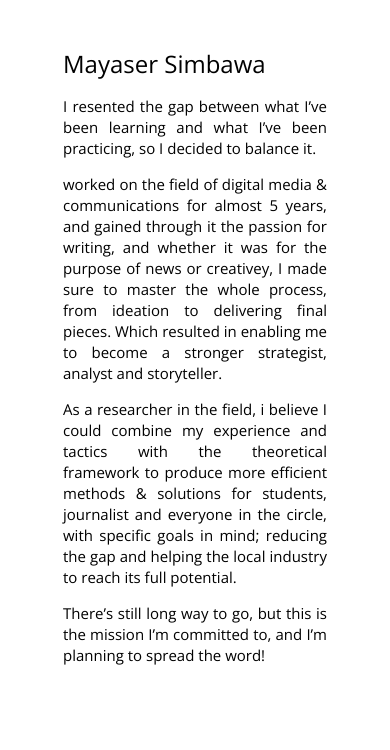
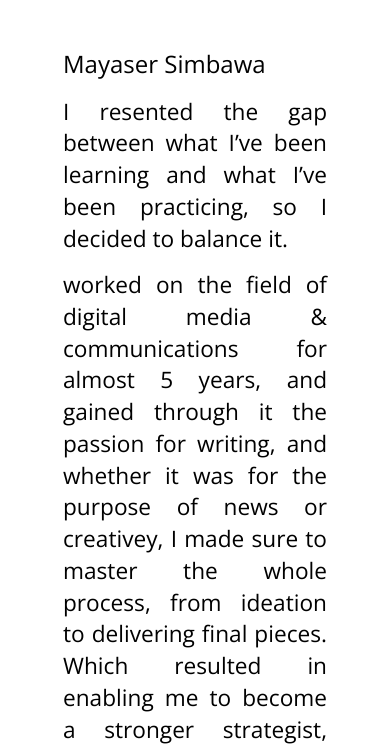
Before and after one commit to moafaqS/personal-website, a Gatsby site: page / in a window 390 px wide. Shown: the part 1668-2418 px from the top of the page. Built offline with nearby package versions, Linux system fonts and the light colour scheme; Gatsby itself is replaced by a stand-in of ours.

Commit message:
modified iphone x font size

```diff
--- a/src/components/Sections/AboutMeSection.js
+++ b/src/components/Sections/AboutMeSection.js
@@ -81,6 +81,6 @@ const Summery = styled(BodyMain)`
   }
 
   @media (max-width: 768px) {
-    font-size: 15px;
+    font-size: 17pt;
   }
 `;
```
